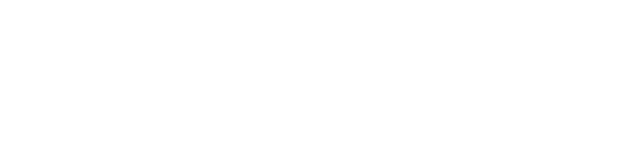
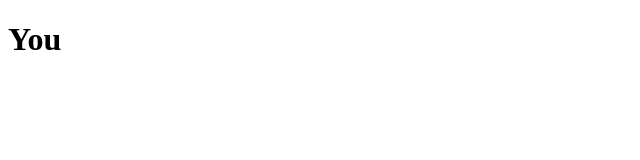
Before and after one commit to Barsbek-kagan/less2, a plain HTML site: page index.html in a window 1280 px wide. Shown: the full height of the page, 0-640 px from the left. Drawn offline with Linux system fonts and the light colour scheme.

Commit message:
I'm add h1

```diff
--- a/index.html
+++ b/index.html
@@ -7,7 +7,7 @@
     <link rel="stylesheet" href="./style.css">
 </head>
 <body>
-
+   <h1>You</h1>
 
     <script src="./app.js"></script>
 </body>
```
